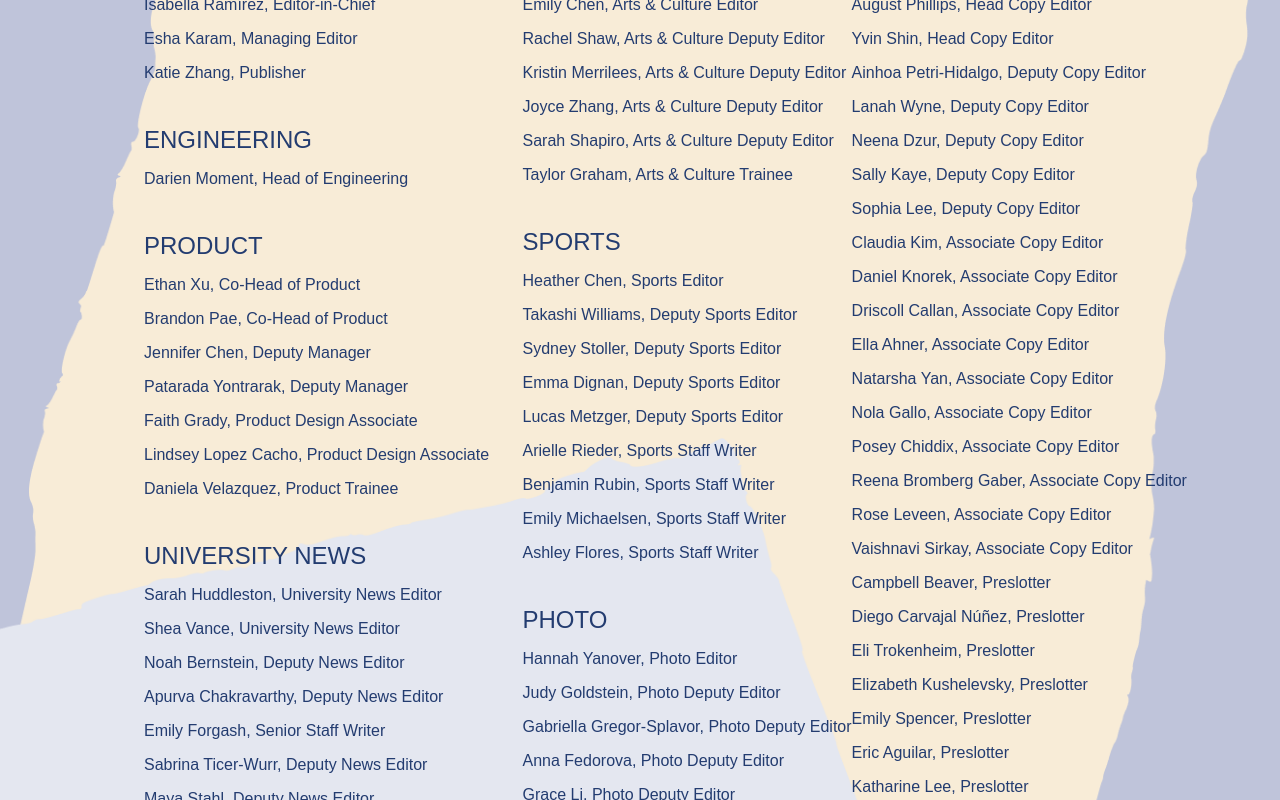
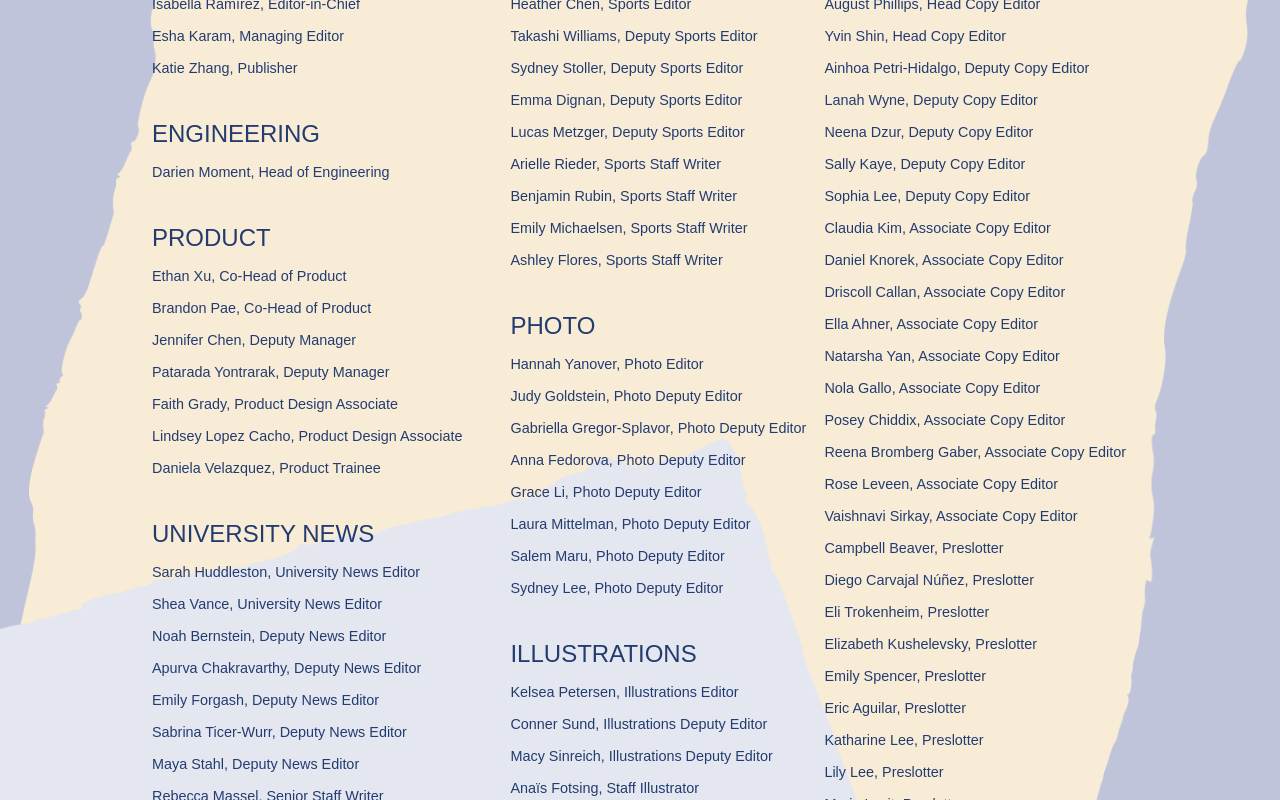
Before and after one commit to spectatorpublishing/commencement2024, a React (Create React App) app: page / in a window 1280 px wide. Shown: the part 3720-4520 px from the top of the page. Built offline with nearby package versions, Linux system fonts and the light colour scheme; a small style sheet from the web is missing; a web font is replaced by a local one.

Commit message:
Minor changes

```diff
--- a/src/containers/Credits.js
+++ b/src/containers/Credits.js
@@ -82,7 +82,7 @@
     width: auto;
     height: fit-content;
     margin-bottom: 2rem;
-    padding:0;
+    padding:0 0.5rem;
     margin:0;
     font-family: "Charter", sans-serif;
     text-transform: uppercase;
@@ -123,7 +123,7 @@
         font-size: 1.4rem;
     }
 
-    @media only screen and (max-width: 1216px){
+    @media only screen and (max-width: 1380px){
         font-size: 0.9rem;
     }
 
--- a/src/data/credits.js
+++ b/src/data/credits.js
@@ -58,7 +58,7 @@
       },
       {
         "staff_name": "Emily Forgash",
-        "title": "Senior Staff Writer"
+        "title": "Deputy News Editor"
       },
       {
         "staff_name": "Sabrina Ticer-Wurr",
```
